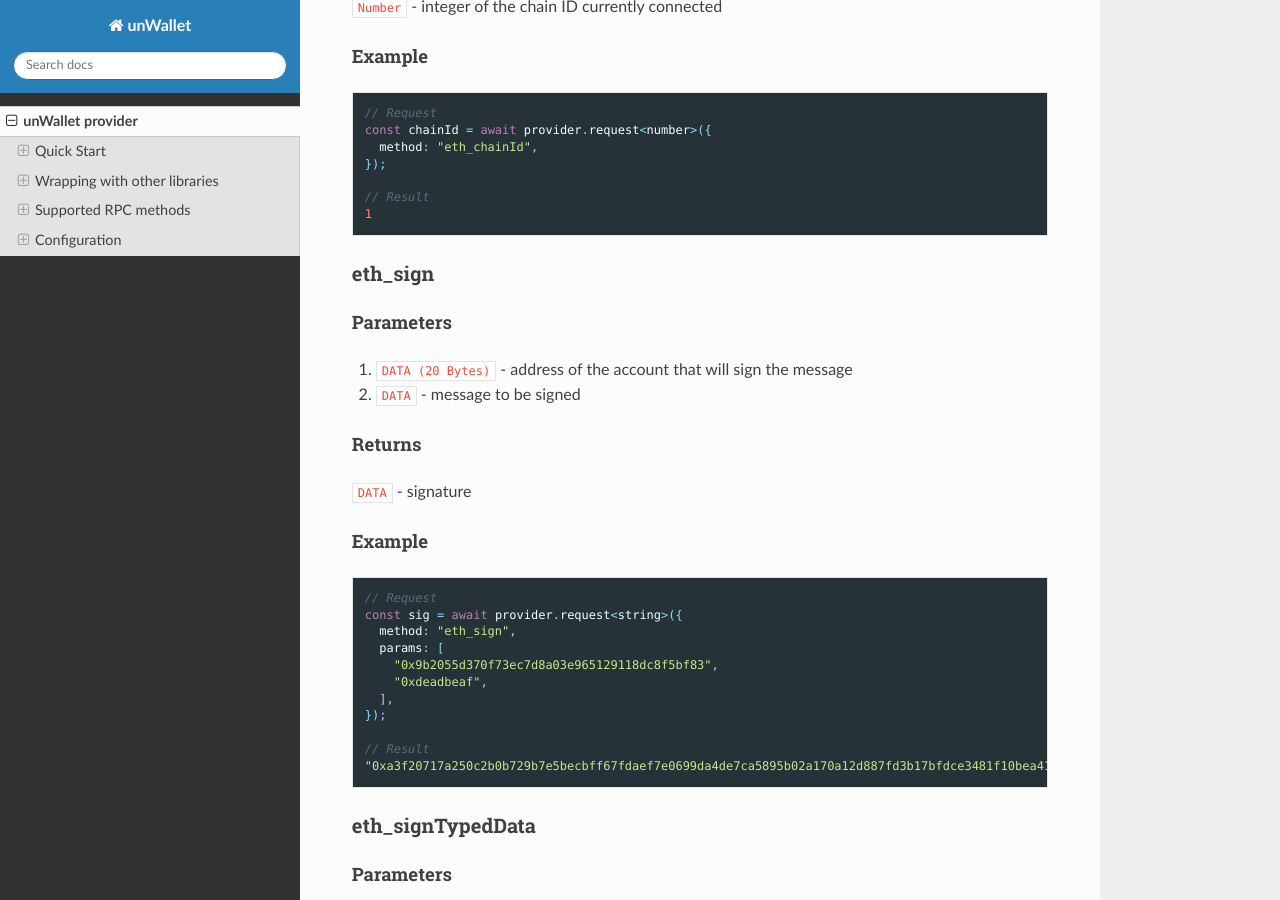
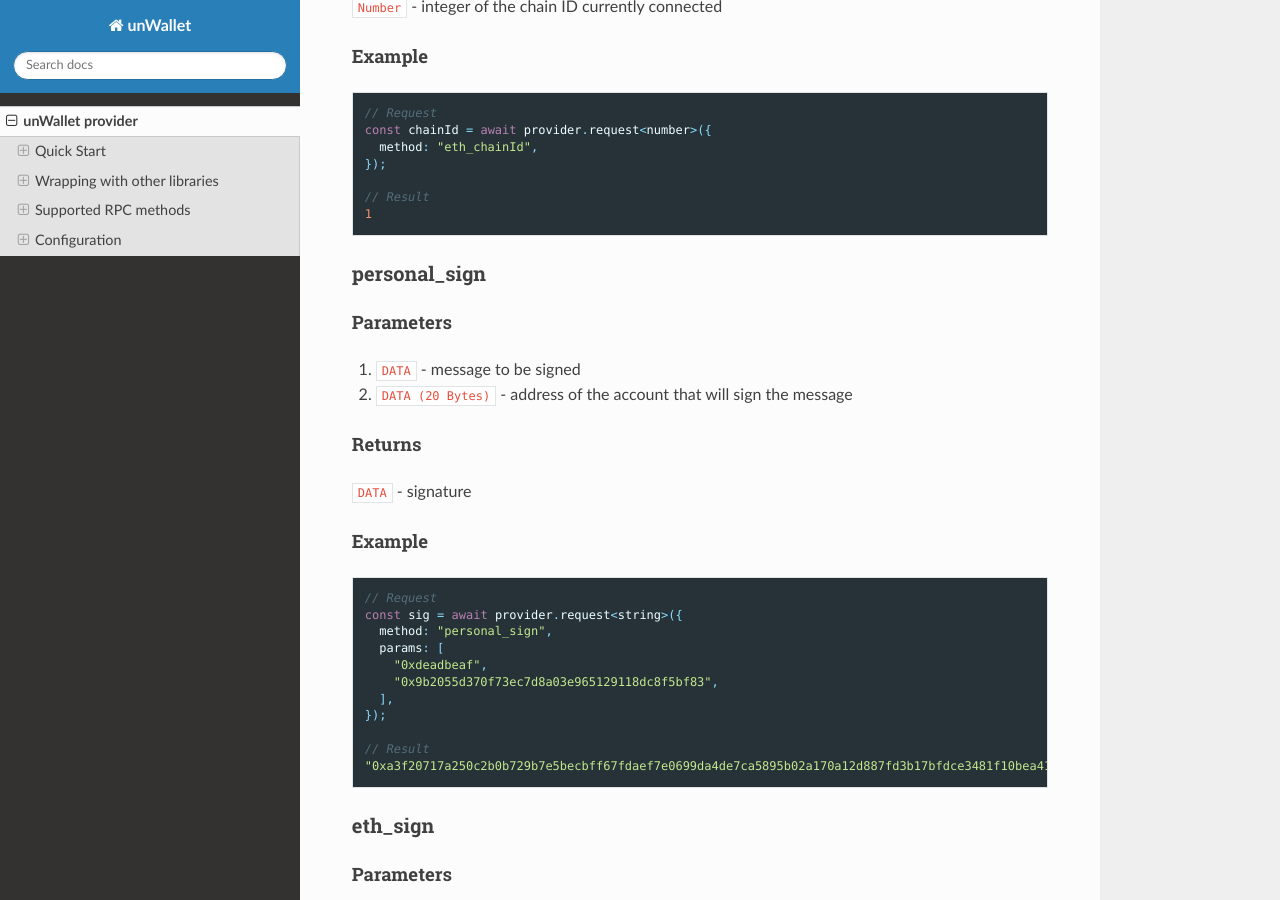
Before and after one commit to SIVIRA/unwallet-dev-documents, a Sphinx documentation site: the page built from docs/source/unwallet-provider.rst, in a window 1280 px wide and 900 px high, scrolled down 2620 px. Built offline with Sphinx 7.4.7 and the Read the Docs theme 2.0.0, drawn with Linux system fonts in a browser that asks for light colours.

Commit message:
write about personal_sign

```diff
--- a/docs/source/unwallet-provider.rst
+++ b/docs/source/unwallet-provider.rst
@@ -160,6 +160,37 @@ Example
 
     // Result
     1
+
+personal_sign
+-------------
+
+Parameters
+^^^^^^^^^^
+
+#. ``DATA`` - message to be signed
+#. ``DATA (20 Bytes)`` - address of the account that will sign the message
+
+Returns
+^^^^^^^
+
+``DATA`` - signature
+
+Example
+^^^^^^^
+
+.. code-block:: js
+
+    // Request
+    const sig = await provider.request<string>({
+      method: "personal_sign",
+      params: [
+        "0xdeadbeaf",
+        "0x9b2055d370f73ec7d8a03e965129118dc8f5bf83",
+      ],
+    });
+
+    // Result
+    "0xa3f20717a250c2b0b729b7e5becbff67fdaef7e0699da4de7ca5895b02a170a12d887fd3b17bfdce3481f10bea41f45ba9f709d39ce8325427b57afcfc994cee1b"
 
 eth_sign
 --------
```
